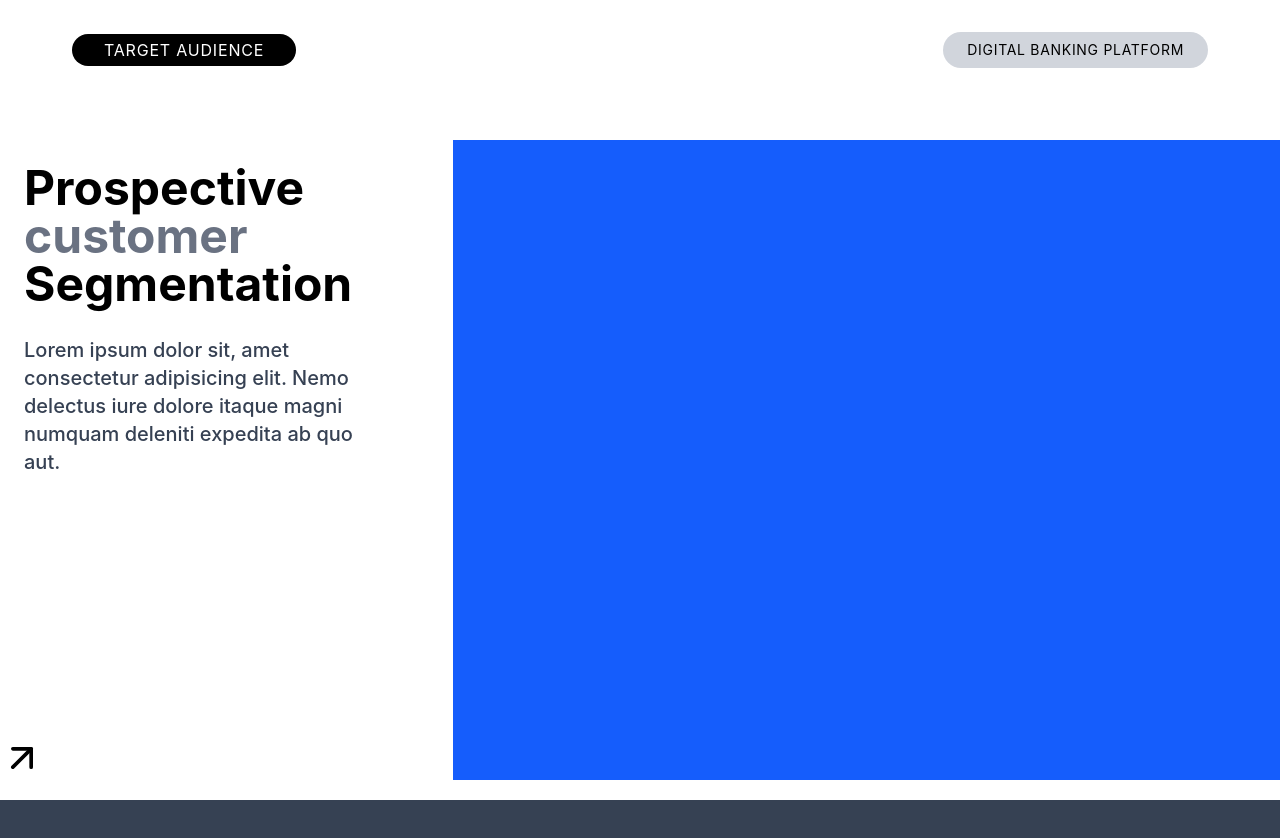
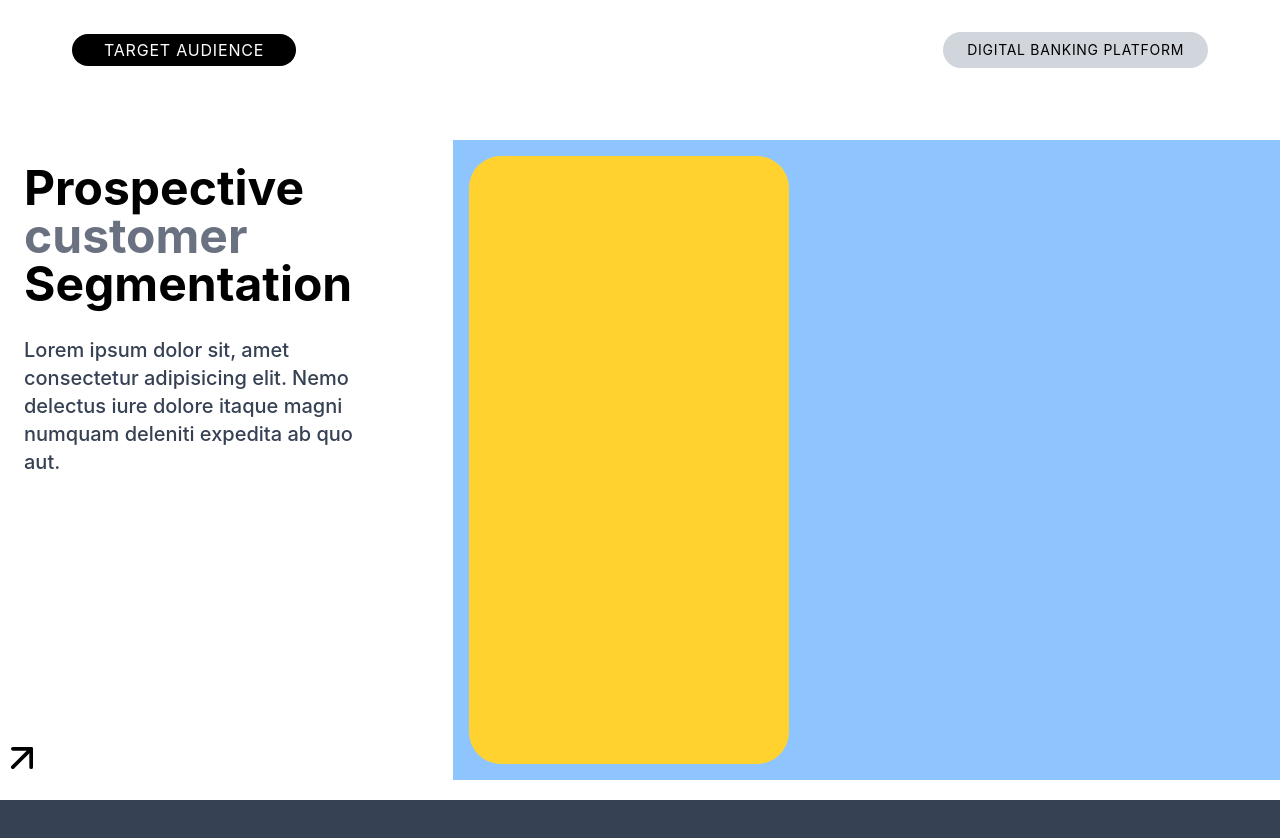
Before and after one commit to sumitsingh7973/MERN-journey, a React (Vite) app in the folder ui-project/: page / in a window 1280 px wide. Shown: the top 838 px of the page. Built offline with nearby package versions, Linux system fonts and the light colour scheme.

Commit message:
'updated-files'4

```diff
--- a/ui-project/src/components/Section1/Page1Content.jsx
+++ b/ui-project/src/components/Section1/Page1Content.jsx
@@ -4,7 +4,7 @@ import RightContent from './RightContent'
 
 const Page1Content = () => {
   return (
-    <div className='py-10 flex  items-center gap-10 h-[90vh]'>
+    <div className='py-10 flex  items-center gap-10 h-[90vh]  '>
       <LeftContent/>
       <RightContent/>
     </div>
--- /dev/null
+++ b/ui-project/src/components/Section1/RightCard.jsx
@@ -0,0 +1,11 @@
+import React from 'react'
+
+const RightCard = () => {
+  return (
+    <div  className="px-4 h-full w-80 bg-amber-300 rounded-4xl">
+        <img src="" alt="" />
+    </div>
+  )
+}
+
+export default RightCard
--- a/ui-project/src/components/Section1/RightContent.jsx
+++ b/ui-project/src/components/Section1/RightContent.jsx
@@ -1,11 +1,11 @@
 import React from 'react'
+import RightCard from './RightCard'
 
 const RightContent = () => {
   return (
-    <div className='h-full w-2/3 bg-blue-600'>
-     <div></div>
-
-    </div>
+     <div className='p-4 h-full w-2/3 bg-blue-300'>
+      <RightCard/>
+     </div>
   )
 }
 
```
